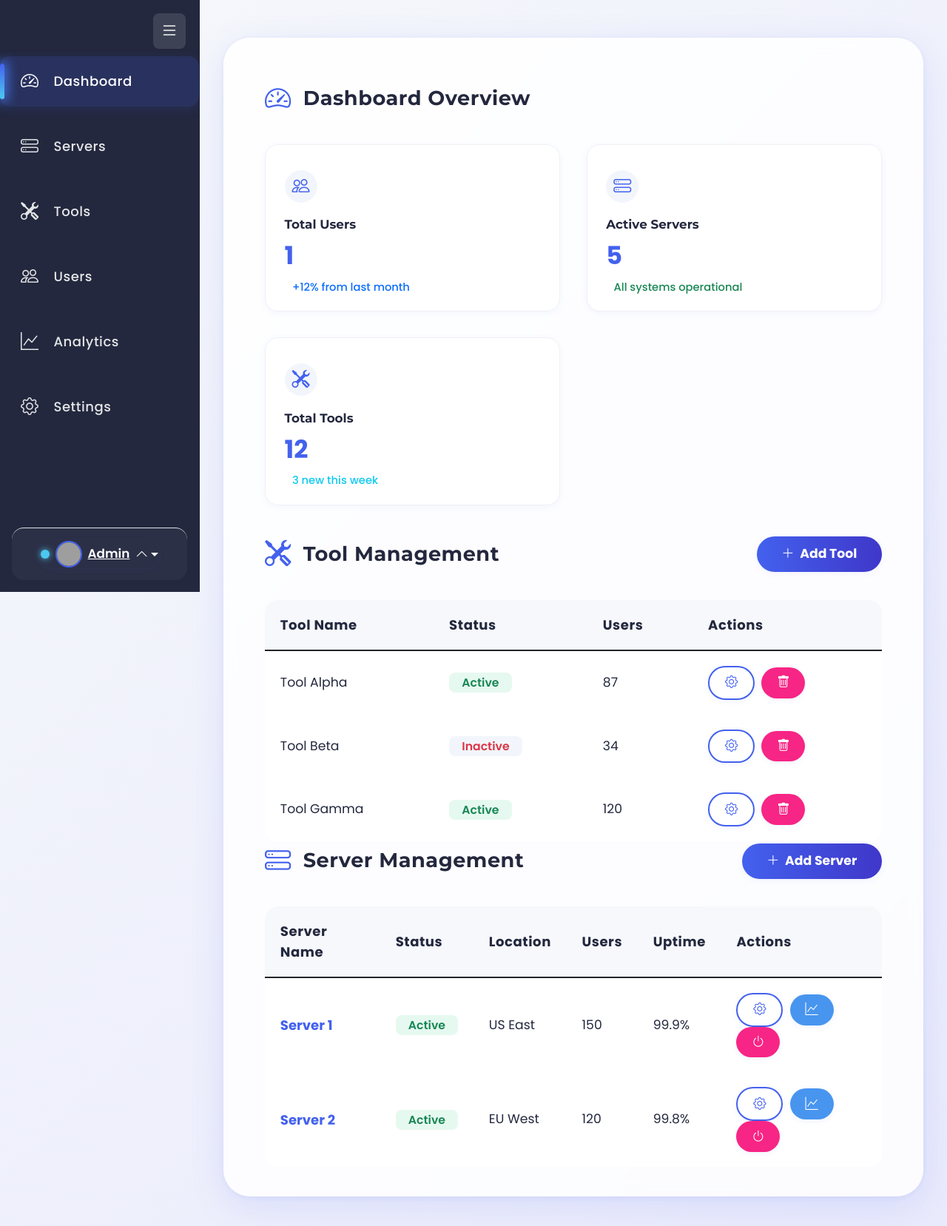
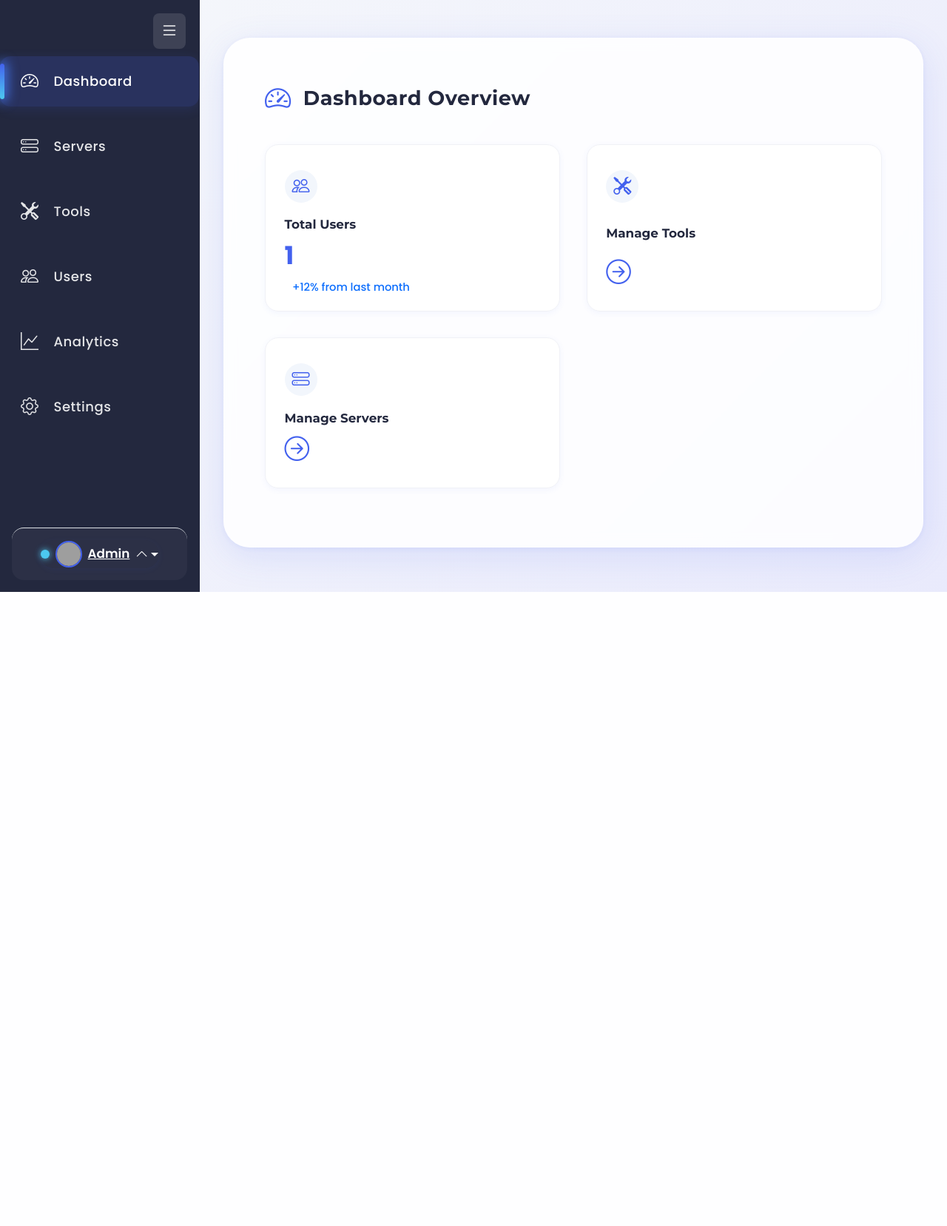
Before and after one commit to cipher-x-darkregime/Rev-Proxy, a PHP site: page /admin.php in a window 1280 px wide. Shown: the whole page at 74% size. After the commit the page ends 800 px from the top, so only its background shows below. Run offline with PHP 8.4, Linux system fonts and the light colour scheme; a user stored in the database is signed in; data comes from the database, SQL or seed files in the repository; data that the repository does not hold is empty; some libraries are stand-ins or nearby versions; grey boxes are pictures that could not be loaded.

Commit message:
Update admin.php

```diff
--- a/admin.php
+++ b/admin.php
@@ -992,6 +992,7 @@ $total_cookies = $conn->query('SELECT COUNT(*) FROM cookies')->fetchColumn();
             <!-- Main content -->
             <main class="main-content">
                 <div class="main-floating-card">
+                    <div id="dashboard-overview-section">
                         <div class="section-header"><i class="bi bi-speedometer2"></i> Dashboard Overview</div>
                         <div class="dashboard-grid">
                             <div class="dashboard-card users">
@@ -1000,21 +1001,21 @@ $total_cookies = $conn->query('SELECT COUNT(*) FROM cookies')->fetchColumn();
                                 <div class="card-number"><?php echo $total_users; ?></div>
                                 <span class="badge bg-white text-primary">+12% from last month</span>
                             </div>
-                        <div class="dashboard-card servers">
+                            <div class="dashboard-card tools dashboard-action-card" id="dashboard-manage-tools">
+                                <div class="icon"><i class="bi bi-tools"></i></div>
+                                <div class="card-title">Manage Tools</div>
+                                <div class="card-number"><i class="bi bi-arrow-right-circle"></i></div>
+                            </div>
+                            <div class="dashboard-card servers dashboard-action-card" id="dashboard-manage-servers">
                                 <div class="icon"><i class="bi bi-hdd-stack"></i></div>
-                            <div class="card-title">Active Servers</div>
-                            <div class="card-number">5</div>
-                            <span class="badge bg-white text-success">All systems operational</span>
+                                <div class="card-title">Manage Servers</div>
+                                <div class="card-number"><i class="bi bi-arrow-right-circle"></i></div>
                             </div>
-                        <div class="dashboard-card tools">
-                            <div class="icon"><i class="bi bi-tools"></i></div>
-                            <div class="card-title">Total Tools</div>
-                            <div class="card-number">12</div>
-                            <span class="badge bg-white text-info">3 new this week</span>
                         </div>
                     </div>
 
                     <!-- Tool Management Section -->
+                    <div id="tool-management-section" style="display:none;">
                         <div class="section-header-row">
                             <div class="section-header"><i class="bi bi-tools"></i> Tool Management</div>
                             <button class="btn btn-primary">
@@ -1063,7 +1064,10 @@ $total_cookies = $conn->query('SELECT COUNT(*) FROM cookies')->fetchColumn();
                                 </tbody>
                             </table>
                         </div>
+                    </div>
 
+                    <!-- Server Management Section -->
+                    <div id="server-management-section" style="display:none;">
                         <div class="section-header-row">
                             <div class="section-header"><i class="bi bi-hdd-stack"></i> Server Management</div>
                             <button class="btn btn-primary">
@@ -1112,6 +1116,7 @@ $total_cookies = $conn->query('SELECT COUNT(*) FROM cookies')->fetchColumn();
                             </table>
                         </div>
                     </div>
+                </div>
             </main>
         </div>
     </div>
@@ -1126,6 +1131,31 @@ $total_cookies = $conn->query('SELECT COUNT(*) FROM cookies')->fetchColumn();
             sidebar.classList.toggle('sidebar-collapsed');
             mainContent.classList.toggle('sidebar-collapsed-main');
         });
+
+        // Section toggling
+        function showSection(section) {
+            document.getElementById('dashboard-overview-section').style.display = section === 'dashboard' ? '' : 'none';
+            document.getElementById('tool-management-section').style.display = section === 'tools' ? '' : 'none';
+            document.getElementById('server-management-section').style.display = section === 'servers' ? '' : 'none';
+        }
+        // Dashboard action cards
+        document.getElementById('dashboard-manage-tools').onclick = function() { showSection('tools'); };
+        document.getElementById('dashboard-manage-servers').onclick = function() { showSection('servers'); };
+        // Sidebar links
+        document.querySelectorAll('.nav-link').forEach(function(link) {
+            link.addEventListener('click', function(e) {
+                if (this.textContent.trim().toLowerCase().includes('tools')) {
+                    showSection('tools');
+                    e.preventDefault();
+                } else if (this.textContent.trim().toLowerCase().includes('servers')) {
+                    showSection('servers');
+                    e.preventDefault();
+                } else if (this.textContent.trim().toLowerCase().includes('dashboard')) {
+                    showSection('dashboard');
+                    e.preventDefault();
+                }
+            });
+        });
     </script>
 </body>
 </html>
```
Lines whose indentation alone changed are shown as unchanged.
